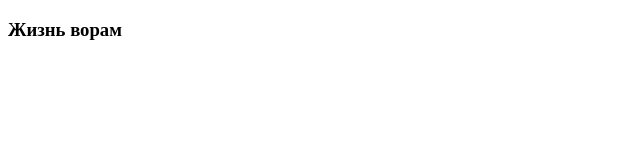
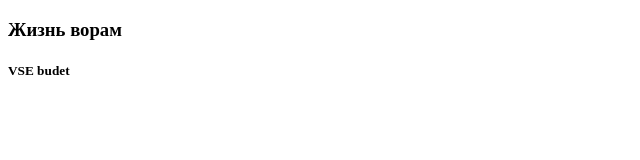
Before and after one commit to korshikovvitaly/git-basics, a plain HTML site: page index.html in a window 1280 px wide. Shown: the full height of the page, 0-640 px from the left. Drawn offline with Linux system fonts and the light colour scheme.

Commit message:
master 2

```diff
--- a/index.html
+++ b/index.html
@@ -6,5 +6,6 @@
 </head>
 <body>
     <h3>Жизнь ворам</h3>
+    <h5>VSE budet</h5>
 </body>
 </html>
```
